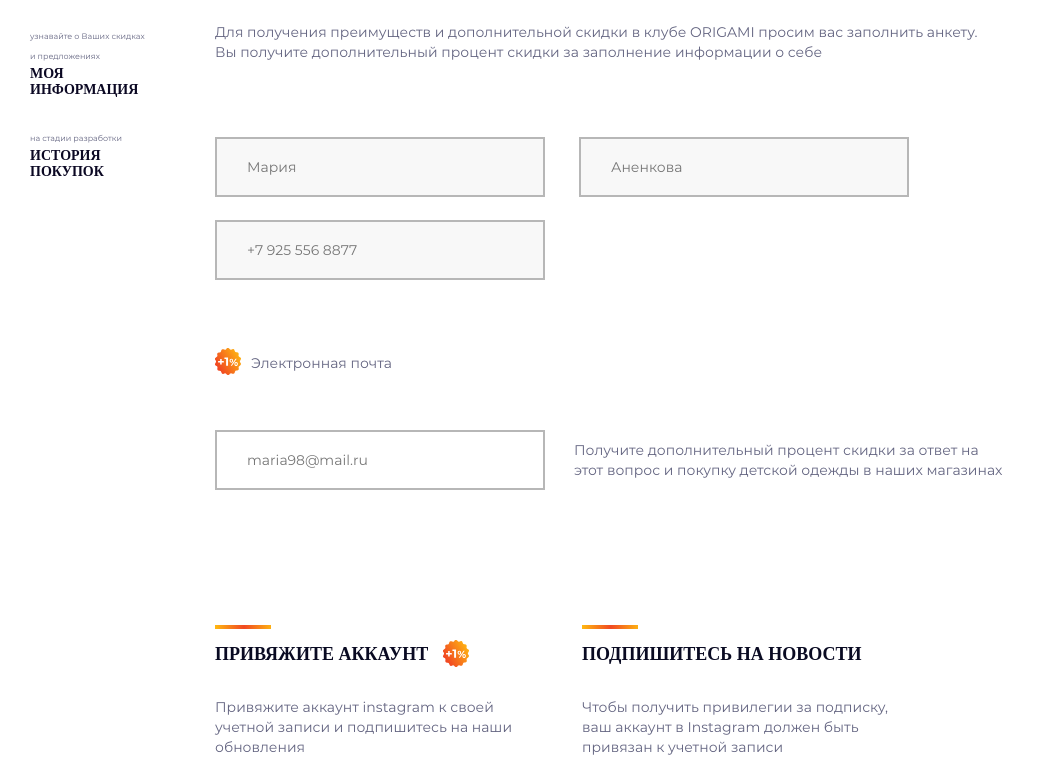
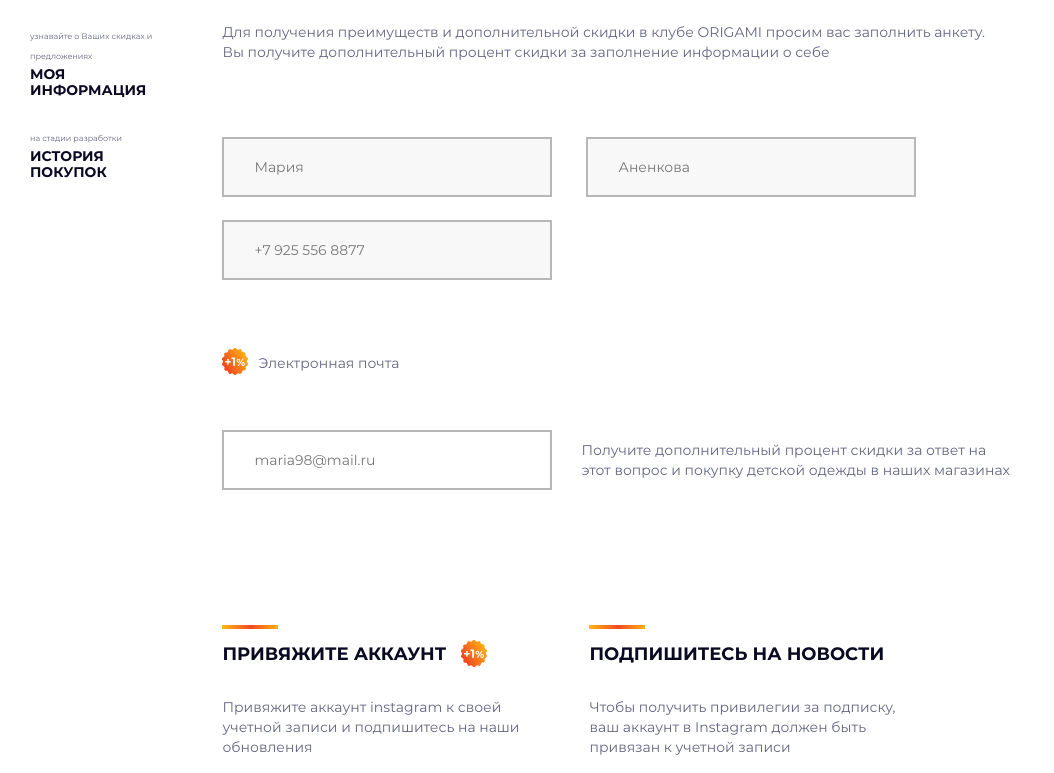
Before and after one commit to Teeterok/Feedback, a plain HTML site: page index.html in a window 1280 px wide. Shown: the part 433-1206 px from the top of the page, without its empty margins (0-1054 px from the left). Drawn offline with nearby package versions, Linux system fonts and the light colour scheme; the site is published under a folder, as on GitHub Pages, so addresses that start at the root find nothing.

Commit message:
Update font.css

```diff
--- a/css/font.css
+++ b/css/font.css
@@ -2,7 +2,7 @@
 @font-face {
 	font-family: Montserratb;
 	src: url('fonts/Montserrat-Bold.eot');
-	src: local('☺'), url('/fonts/Montserrat-Bold.woff') format('woff'), url('/fonts/Montserrat-Bold.ttf') format('truetype'), url('/fonts/Montserrat-Bold.svg') format('svg');
+	src: local('☺'), url('../fonts/Montserrat-Bold.woff') format('woff'), url('../fonts/Montserrat-Bold.ttf') format('truetype'), url('../fonts/Montserrat-Bold.svg') format('svg');
 	font-weight: normal;
 	font-style: normal;
 }
@@ -10,7 +10,7 @@
 /** Generated by FG **/
 @font-face {
 	font-family: Montserrat;
-	src: url('..fonts/Montserrat-Regular.eot');
+	src: url('fonts/Montserrat-Regular.eot');
 	src: local('☺'), url('../fonts/Montserrat-Regular.woff') format('woff'), url('../fonts/Montserrat-Regular.ttf') format('truetype'), url('../fonts/Montserrat-Regular.svg') format('svg');
 	font-weight: normal;
     font-style: normal;
```
